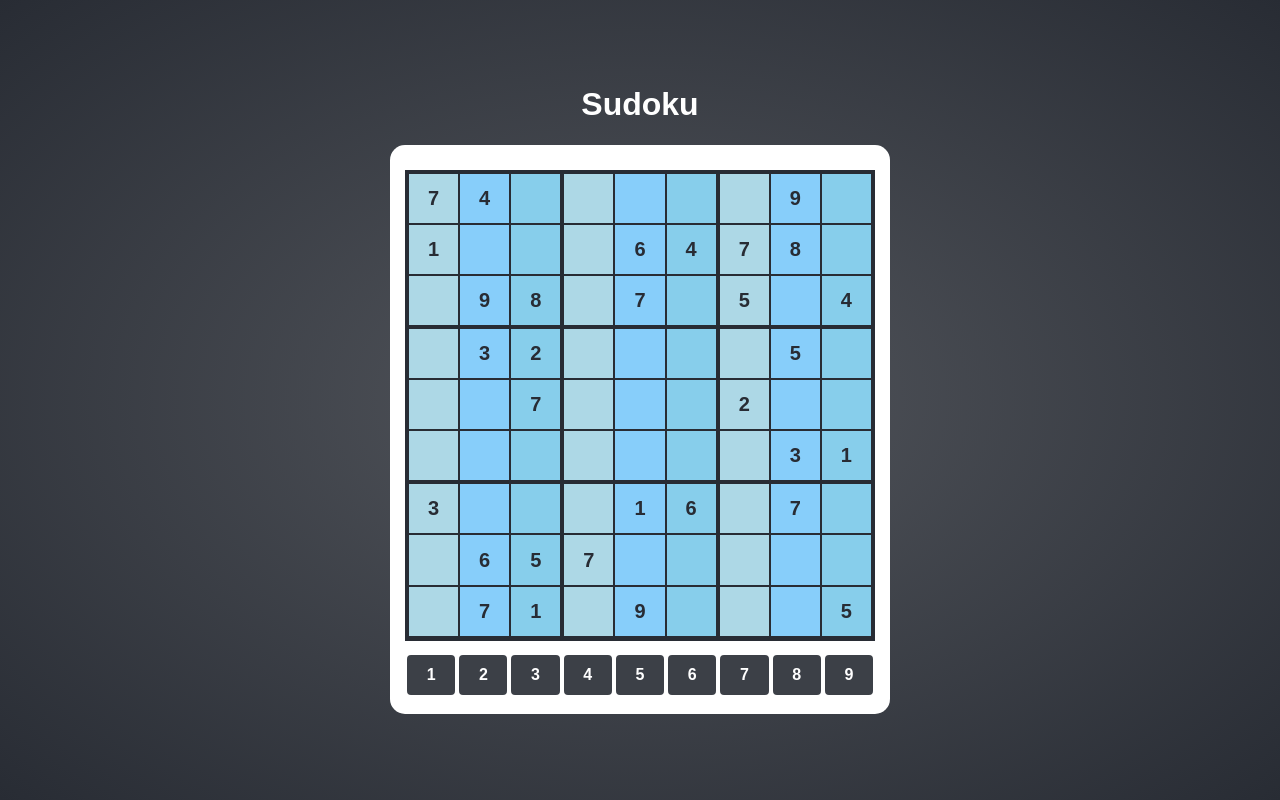
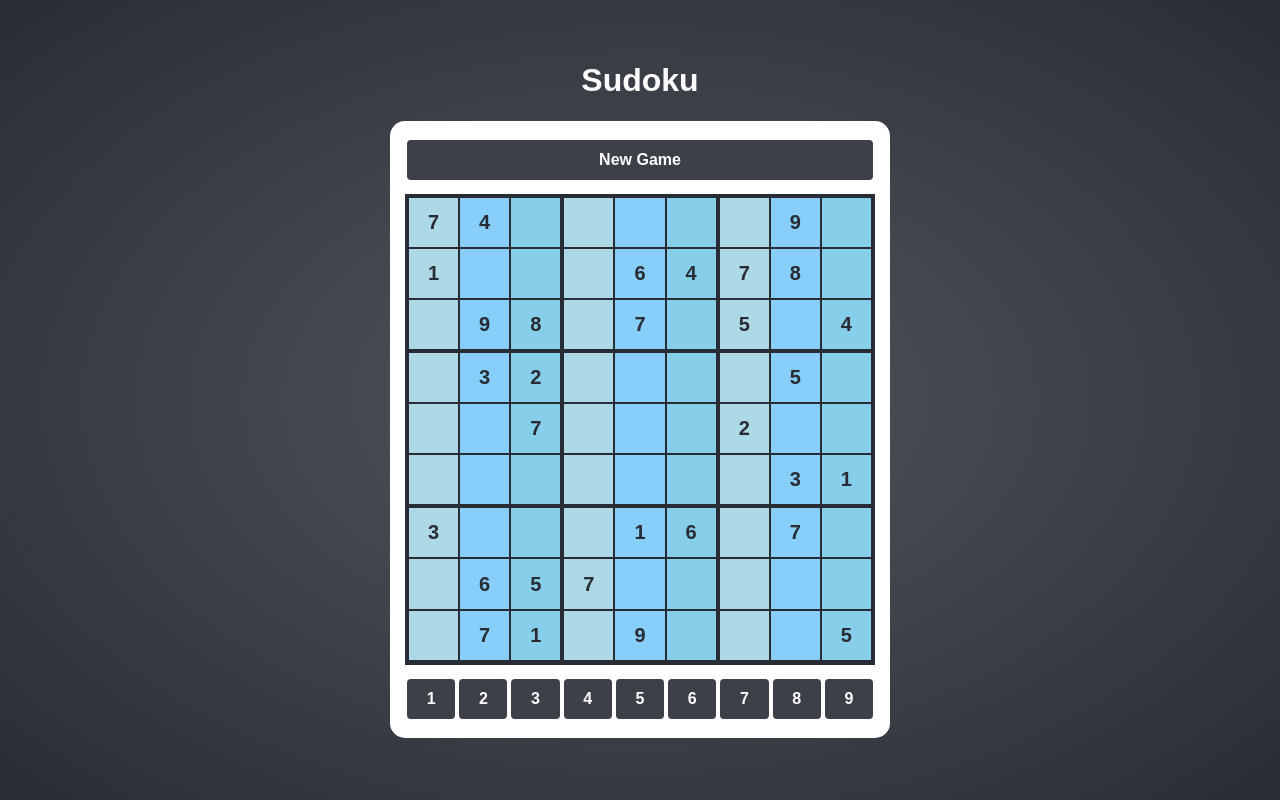
Before and after one commit to b3-bogusz/sudoku-react, a React (Create React App) app: page / in a window 1280 px wide. Built offline with nearby package versions, Linux system fonts and the light colour scheme.

Commit message:
add NewButton component for the new game dispatching action createNewGrid

```diff
--- a/src/components/index.ts
+++ b/src/components/index.ts
@@ -1,3 +1,4 @@
 export { default as Grid } from './grid'
 export { default as Numbers } from './numbers'
+export { default as NewButton } from './new-button'
 export * from './styles'
--- /dev/null
+++ b/src/components/new-button/index.tsx
@@ -0,0 +1,19 @@
+import React, { FC, useCallback } from "react";
+import { useDispatch } from "react-redux";
+import { Dispatch, Action } from "redux";
+
+import { Button } from 'components'
+import { createGrid } from 'reducers'
+
+const NewButton: FC = () => {
+    const dispatch = useDispatch<Dispatch<Action>>()
+
+    const createNewGrid = useCallback(() => {
+        if (window.confirm('Are you sure You want to start a new game?'))
+            dispatch(createGrid())
+    }, [dispatch])
+
+    return <Button onClick={createNewGrid}>New Game</Button>
+}
+
+export default NewButton
--- a/src/index.tsx
+++ b/src/index.tsx
@@ -3,7 +3,7 @@
 import { Provider } from "react-redux";
 import { ThemeProvider } from "styled-components";
 
-import { Card, Content, Grid, Title, Numbers } from "./components";
+import { Card, Content, Grid, Title, Numbers, NewButton } from "./components";
 import reportWebVitals from './reportWebVitals';
 import { configureStore } from "./core";
 import { GlobalStyles, theme } from "./styles";
@@ -17,6 +17,7 @@
             <Content data-cy="content">
                 <Title data-cy="title">Sudoku</Title>
                 <Card data-cy="card">
+                    <NewButton />
                     <Grid />
                     <Numbers />
                 </Card>
```
